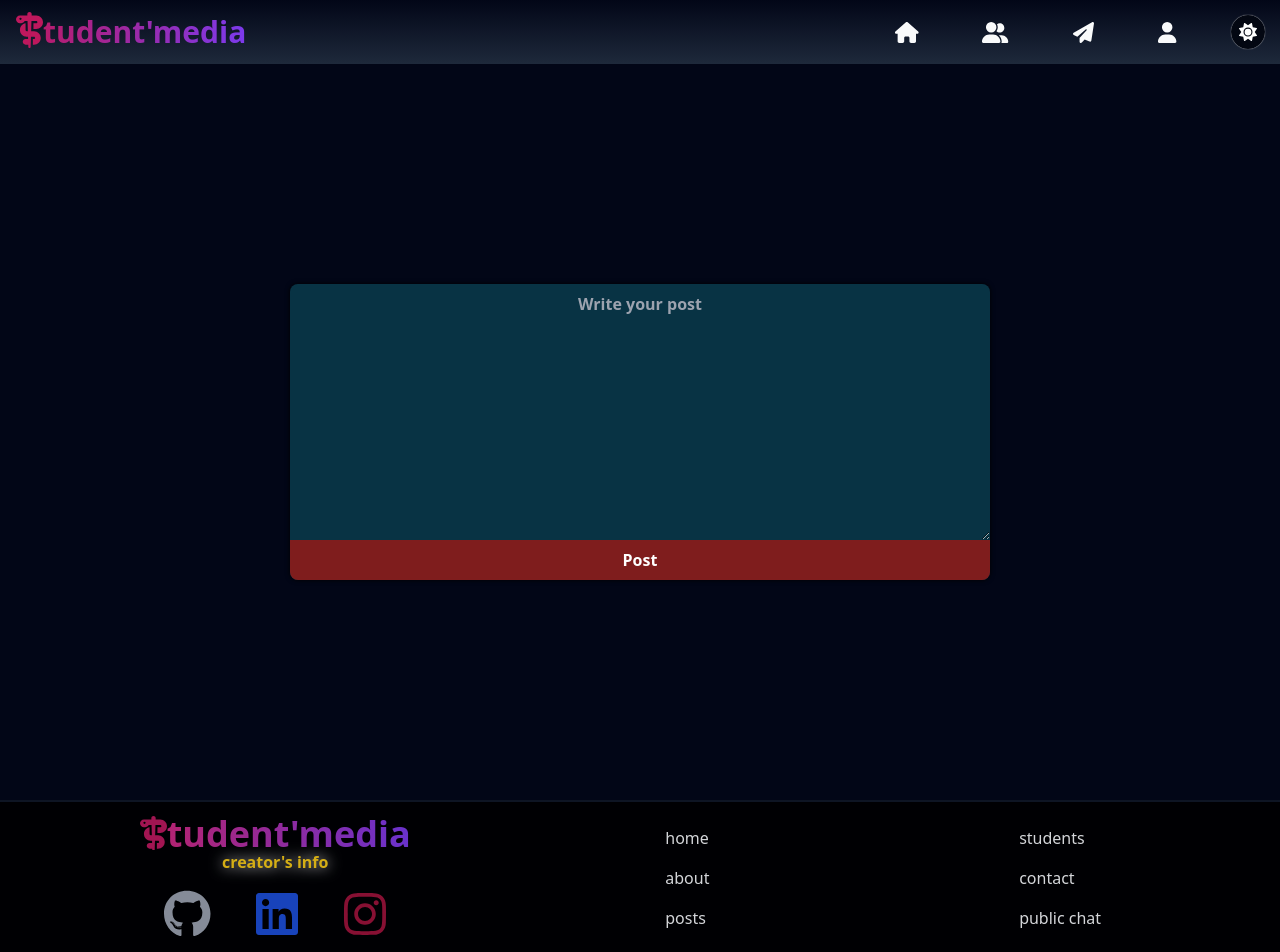
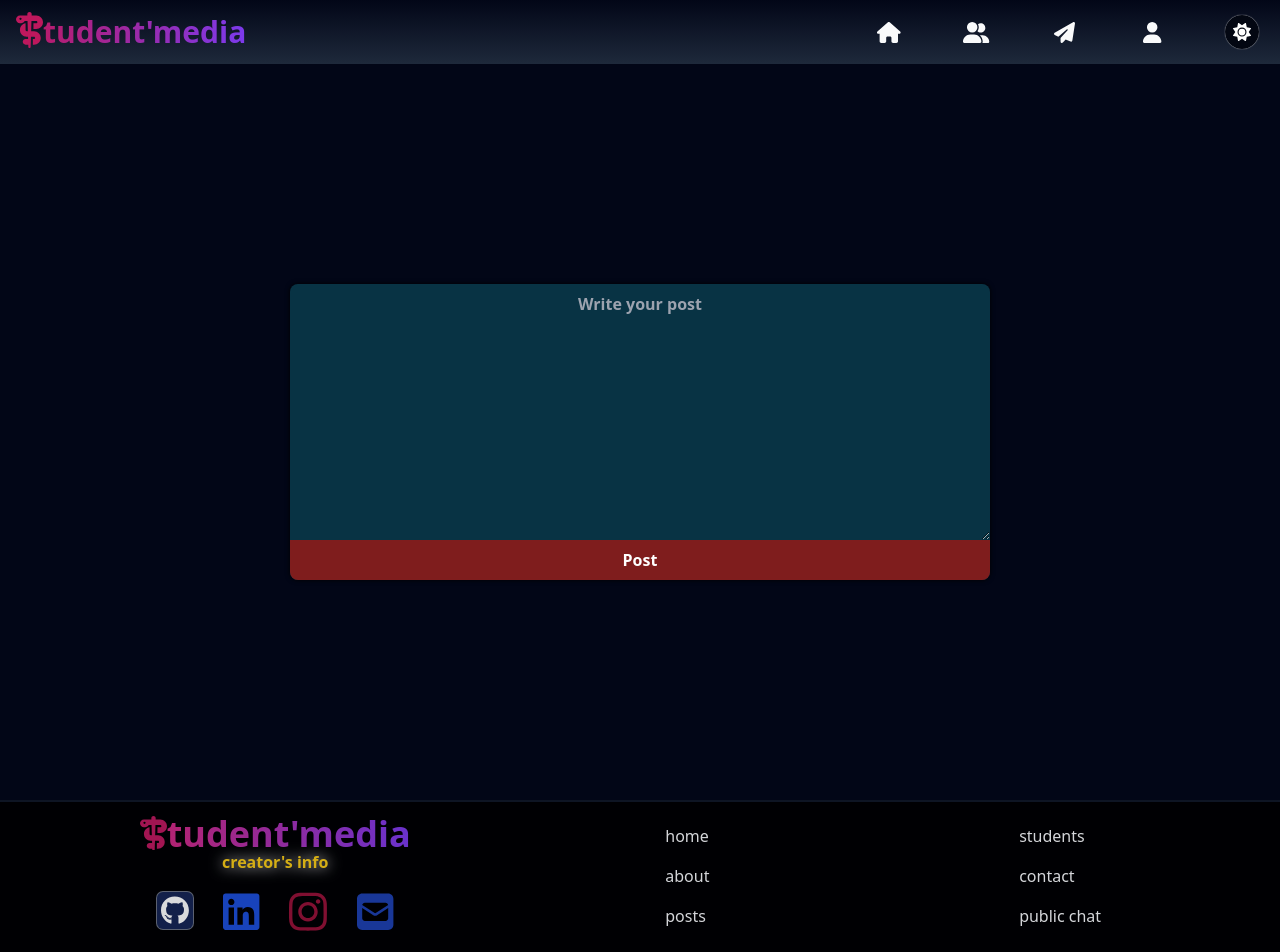
Before and after one commit to abhis12321/Coder-Channel, a Next.js app: page / in a window 1280 px wide. Shown: the top 952 px of the page. Built offline with nearby package versions, Linux system fonts and the light colour scheme.

Commit message:
Creator's email added and some styling added too

```diff
--- a/src/app/_components/Footer.js
+++ b/src/app/_components/Footer.js
@@ -3,7 +3,7 @@ import { FontAwesomeIcon } from "@fortawesome/react-fontawesome";
 import Link from 'next/link';
 import { faGithub, faInstagram, faLinkedin } from '@fortawesome/free-brands-svg-icons';
 import { faCopyright } from '@fortawesome/free-regular-svg-icons';
-import { faStaffSnake } from '@fortawesome/free-solid-svg-icons';
+import { faSquareEnvelope, faStaffSnake } from '@fortawesome/free-solid-svg-icons';
 
 export default function Footer() {
   return (
@@ -15,38 +15,50 @@ export default function Footer() {
             <p className="text-center text-yellow-400 font-semibold drop-shadow-[0_0_7px_white]">creator&apos;s info</p>
           </div>
           <div className="py-4 flex justify-around items-center bg-slate50 rounded-lg self-center sm:self-auto w-[267px]">
-            <Link
+
+          <Link
               target="_blank"
               href={`https://github.com/abhis12321`}
-              className=""
+              className="hover:scale-110 duration-500"
             >
               <FontAwesomeIcon
                 icon={faGithub}
-                size="3x"
-                className=" text-gray-400 hover:text-gray-300 hover:scale-110 text-4xl md:text-5xl"
+                size="2x"
+                className="p-[4px] text-[1.8rem] rounded-md dark:bg-blue-950 text-white ring-[1px] ring-gray-500"
               />
             </Link>
             <Link
               target="_blank"
               href={`https://www.linkedin.com/in/abhishek-singh-b82427256/`}
-              className=""
+              className="hover:scale-110 duration-500"
             >
               <FontAwesomeIcon
                 icon={faLinkedin}
                 size="3x"
-                className="text-blue-700 hover:text-blue-600 hover:scale-110 text-4xl md:text-5xl"
+                className="text-blue-700 hover:text-blue-600 text-[2.6rem]"
               />
             </Link>
             <Link
               target="_blank"
               href={`https://www.instagram.com/____abhis____/`}
-              className=""
+              className="hover:scale-110 duration-500"
             >
               <FontAwesomeIcon
                 icon={faInstagram}
                 size="3x"
-                className="text-rose-800 hover:text-rose-700 hover:scale-110 text-4xl md:text-5xl"
+                className="text-rose-800/95 hover:text-rose-700 text-[2.71rem]"
               />
+            </Link>
+            <Link
+              target="_blank"
+              href={`mailto:abhisheksingh2359328@gmail.com`}
+              className="hover:scale-110 duration-500"
+            >
+            <FontAwesomeIcon
+              icon={faSquareEnvelope}
+              size="3x"
+              className="text-blue-800 text-[2.6rem]"
+            />
             </Link>
           </div>
 
--- a/src/app/_components/NavBar.js
+++ b/src/app/_components/NavBar.js
@@ -50,7 +50,7 @@ export default function NavBar() {
         <div className="w-full lg:w-fit flex items-center justify-center">
           <Link
             href="/students"
-            className="w-full text-2xl overflow-hidden flex items-center justify-center py-4 lg:py-3 lg:px-4 lg:rounded-lg hover:bg-slate-950/30 hover:text-white dark:hover:bg-gray-950/15 hover:ring-2 ring-gray-100"
+            className="w-full text-2xl overflow-hidden flex items-center justify-center py-4 lg:py-3 lg:px-[15px] lg:rounded-lg hover:bg-slate-950/30 hover:text-white dark:hover:bg-gray-950/15 hover:ring-2 ring-gray-100"
           >
             <FontAwesomeIcon icon={faUserGroup} size="sm"/>
           </Link>
@@ -59,7 +59,7 @@ export default function NavBar() {
         <div className="w-full lg:w-fit flex items-center justify-center">
           <Link
             href="/chat"
-            className="w-full text-2xl overflow-hidden flex items-center justify-center py-4 lg:py-3 lg:px-4 lg:rounded-lg hover:bg-slate-950/30 hover:text-white dark:hover:bg-gray-950/15 hover:ring-2 ring-gray-100"
+            className="w-full text-2xl overflow-hidden flex items-center justify-center py-4 lg:py-3 lg:px-[17px] lg:rounded-lg hover:bg-slate-950/30 hover:text-white dark:hover:bg-gray-950/15 hover:ring-2 ring-gray-100"
           >
             <FontAwesomeIcon icon={faPaperPlane} size="sm"/>
           </Link>
@@ -68,7 +68,7 @@ export default function NavBar() {
         <div className="w-full lg:w-fit flex items-center justify-center">
           <Link
             href="/login"
-            className="w-full text-2xl overflow-hidden flex items-center justify-center py-4 lg:py-3 lg:px-4 lg:rounded-lg hover:bg-slate-950/30 hover:text-white dark:hover:bg-gray-950/15 hover:ring-2 ring-gray-100"
+            className="w-full text-2xl overflow-hidden flex items-center justify-center py-4 lg:py-3 lg:px-[19px] lg:rounded-lg hover:bg-slate-950/30 hover:text-white dark:hover:bg-gray-950/15 hover:ring-2 ring-gray-100"
           >
             <FontAwesomeIcon icon={faUser} size="sm"/>
           </Link>
--- a/src/app/_components/ToggleMode.js
+++ b/src/app/_components/ToggleMode.js
@@ -9,9 +9,9 @@ export default function ToggleMode() {
         document.body.classList.toggle('dark');
     }
   return (
-    <div className='cursor-pointer *:rounded-full flex items-center justify-center h-8 w-8 mx-auto py-8 lg:py-0 lg:ml-2' onClick={toggleMode}>
-      <FontAwesomeIcon icon={faSun} className='p-2 bg-gray-950 shadow-[0_0_1px_white] text-lg text-white hover:scale-110  hover:ring-2 ring-gray-200' id='dark'/>
-      <FontAwesomeIcon icon={faMoon} className='text-slate-700 bg-gray-200 py-2 px-[10px] hover:scale-110 hidden  hover:ring-2 ring-white' id='light'/>
+    <div className='cursor-pointer *:rounded-full flex items-center justify-center h-8 w-8 mx-auto py-8 lg:p-[22px] rounded-full lg:ml-2 hover:scale-110 hover:ring-2 ring-gray-200' onClick={toggleMode}>
+      <FontAwesomeIcon icon={faSun} className='p-2 bg-gray-950 shadow-[0_0_1px_white] text-lg text-white' id='dark'/>
+      <FontAwesomeIcon icon={faMoon} className='text-slate-700 bg-gray-200 py-2 px-[10px] hidden' id='light'/>
     </div>
   )
 }
```
